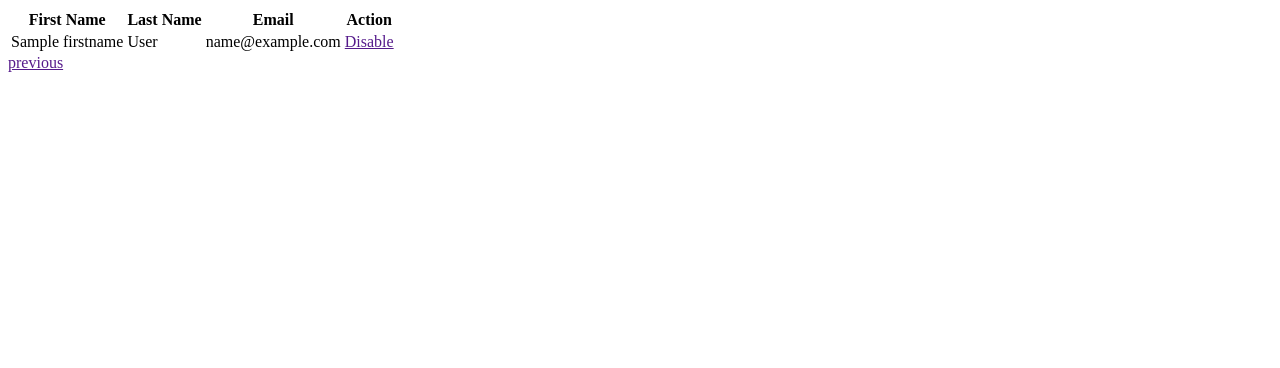
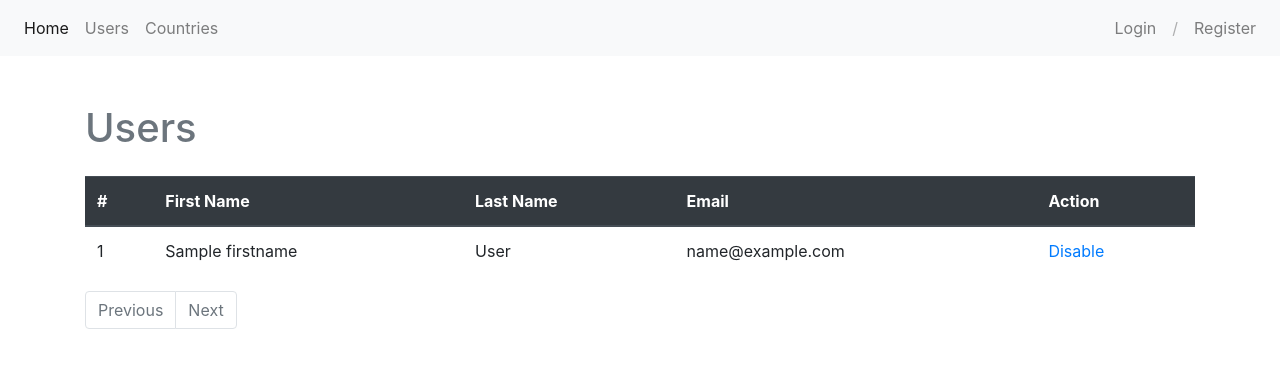
Before and after one commit to RanaEmad/vanilla-auth, a PHP site: template app/views/users/index.php in a window 1280 px wide. Shown: the top 368 px of the page. Run offline with PHP 8.4, Linux system fonts and the light colour scheme; the template is opened without the code that fills it: most values are stand-ins (such as "Sample title", 1, 10 or a date in 2020); data that the repository does not hold is empty.

Commit message:
add bootstrap to views and redsign layouts

```diff
--- a/app/controllers/AuthController.php
+++ b/app/controllers/AuthController.php
@@ -37,10 +37,10 @@ class AuthController
             if (!$user) {
                 //set error
                 Session::setKey("error", "Invalid Credentials");
-                redirect("users/login");
+                redirect("users/auth/login");
             } elseif ($user->disabled === 1) {
                 Session::setKey("error", "Your account is disabled");
-                redirect("users/login");
+                redirect("users/auth/login");
             }
             if (password_verify(Request::post("password"), $user->password)) {
                 //set session
@@ -56,7 +56,7 @@ class AuthController
             }
             //set error invalid credentials
             Session::setKey("error", "Invalid Credentials");
-            redirect("users/login");
+            redirect("users/auth/login");
         }
     }
 }
--- a/app/core/Pagination.php
+++ b/app/core/Pagination.php
@@ -74,6 +74,7 @@ class Pagination
         } else {
             $links["previous"] = "";
         }
+        $links["current"]=$currentPage;
 
         return $links;
     }
--- a/app/views/layout/footer.php
+++ b/app/views/layout/footer.php
@@ -1,3 +1,7 @@
+<script src="https://code.jquery.com/jquery-3.5.1.slim.min.js" integrity="sha384-DfXdz2htPH0lsSSs5nCTpuj/zy4C+OGpamoFVy38MVBnE+IbbVYUew+OrCXaRkfj" crossorigin="anonymous"></script>
+<script src="https://cdn.jsdelivr.net/npm/popper.js@1.16.0/dist/umd/popper.min.js" integrity="sha384-Q6E9RHvbIyZFJoft+2mJbHaEWldlvI9IOYy5n3zV9zzTtmI3UksdQRVvoxMfooAo" crossorigin="anonymous"></script>
+<script src="https://stackpath.bootstrapcdn.com/bootstrap/4.5.0/js/bootstrap.min.js" integrity="sha384-OgVRvuATP1z7JjHLkuOU7Xw704+h835Lr+6QL9UvYjZE3Ipu6Tp75j7Bh/kR0JKI" crossorigin="anonymous"></script>
+
 </body>
 
 </html>
--- a/app/views/layout/header.php
+++ b/app/views/layout/header.php
@@ -5,6 +5,38 @@
     <meta charset="UTF-8">
     <meta name="viewport" content="width=device-width, initial-scale=1.0">
     <title>Title</title>
+    <link rel="stylesheet" href="https://stackpath.bootstrapcdn.com/bootstrap/4.5.0/css/bootstrap.min.css" integrity="sha384-9aIt2nRpC12Uk9gS9baDl411NQApFmC26EwAOH8WgZl5MYYxFfc+NcPb1dKGj7Sk" crossorigin="anonymous">
 </head>
 
 <body>
+<div class="container-fluid p-0">
+<nav class="navbar navbar-expand-lg navbar-light bg-light mb-5">
+
+  <div class="collapse navbar-collapse" id="navbarSupportedContent">
+    <ul class="navbar-nav mr-auto">
+      <li class="nav-item active">
+        <a class="nav-link" href="#">Home <span class="sr-only">(current)</span></a>
+      </li>
+      <li class="nav-item">
+        <a class="nav-link" href="<?=baseUrl("users")?>">Users</a>
+      </li>
+      <li class="nav-item">
+        <a class="nav-link" href="<?=baseUrl("countries")?>">Countries</a>
+      </li>
+    </ul>
+
+    <ul class="navbar-nav">
+      <li class="nav-item">
+        <a class="nav-link" href="<?=baseUrl("users/auth/login")?>">Login</a>
+      </li>
+      <li class="nav-item">
+        <a class="nav-link disabled" href="#" tabindex="-1" aria-disabled="true">/</a>
+      </li>
+      <li class="nav-item">
+        <a class="nav-link" href="<?=baseUrl("users/auth/register")?>">Register</a>
+      </li>
+    </ul>
+
+  </div>
+</nav>
+</div>
--- a/app/views/users/index.php
+++ b/app/views/users/index.php
@@ -4,10 +4,13 @@ use VanillaAuth\Core\Loader;
 
 Loader::view("layout/header");
 ?>
-<div class="content">
-    <table>
-        <thead>
+<div class="container">
+    <h1 class="mb-4 text-secondary">Users</h1>
+    <div class="table-responsive">
+        <table class="table table-hover">
+            <thead class="thead-dark">
                 <tr>
+                    <th>#</th>
                     <th>First Name</th>
                     <th>Last Name</th>
                     <th>Email</th>
@@ -16,9 +19,11 @@ Loader::view("layout/header");
             </thead>
             <tbody>
                 <?php
+                $i = 1;
                 foreach ($users as $user) {
                 ?>
                     <tr>
+                        <td><?= $i ?></td>
                         <td><?= $user->firstname ?></td>
                         <td><?= $user->lastname ?></td>
                         <td><?= $user->email ?></td>
@@ -37,23 +42,56 @@ Loader::view("layout/header");
                         </td>
                     </tr>
                 <?php
+                    $i++;
                 }
                 ?>
             </tbody>
         </table>
-    <div class="pagination">
-        <a href="<?= $links["previous"] ?>">previous</a>
+    </div>
+    <nav aria-label="users pagination">
+        <ul class="pagination">
+            <?php if (!$links["previous"]) { ?>
+                <li class="page-item disabled">
+                    <a class="page-link" href="#" tabindex="-1" aria-disabled="true">Previous</a>
+                </li>
+            <?php } else {
+            ?>
+                <li class="page-item">
+                    <a class="page-link" href="<?= $links["previous"] ?>">Previous</a>
+                </li>
+            <?php } ?>
+
             <?php
             foreach ($links as $page => $link) {
-            if ($page == "previous") {
+                if ($page == "previous" || $page == "next" || $page == "current") {
                     continue;
                 }
+                if ($links["current"] == $page) {
             ?>
-            <a href="<?= $link ?>"><?= $page ?></a>
+                    <li class="page-item active" aria-current="page">
+                        <a class="page-link" href="<?= $link ?>"><?= $page ?> <span class="sr-only">(current)</span></a>
+                    </li>
+                <?php
+
+                } else {
+                ?>
+                    <li class="page-item"><a class="page-link" href="<?= $link ?>"><?= $page ?></a></li>
             <?php
                 }
+            }
             ?>
-    </div>
+            <?php if (!$links["next"]) { ?>
+                <li class="page-item disabled">
+                    <a class="page-link" href="#" tabindex="-1" aria-disabled="true">Next</a>
+                </li>
+            <?php } else {
+            ?>
+                <li class="page-item">
+                    <a class="page-link" href="<?= $links["next"] ?>">Next</a>
+                </li>
+            <?php } ?>
+        </ul>
+    </nav>
 </div>
 
 <?php
```
Also changed, not shown: app/config/routes.php (+6 -6 lines), app/controllers/CountryController.php (+18 -14 lines), app/controllers/UserController.php (+6 -6 lines), app/views/countries/index.php (+22 -7 lines), app/views/users/edit.php (+13 -10 lines), app/views/users/login.php (+10 -7 lines), app/views/users/register.php (+15 -13 lines), app/views/users/resetPassword.php (+12 -9 lines), app/views/users/toggleAccount.php (+13 -8 lines). Lines whose indentation alone changed are shown as unchanged.
